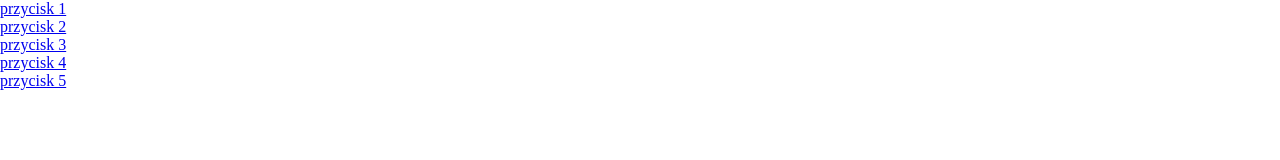
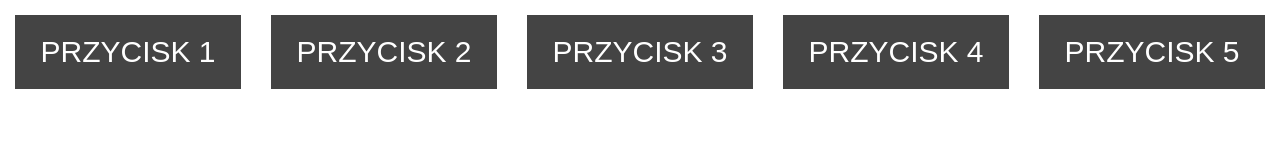
Before and after one commit to PZalles/Responsive-menu, a plain HTML site: page index.html in a window 1280 px wide. Drawn offline with Linux system fonts and the light colour scheme.

Commit message:
Add style code

```diff
--- a/style.css
+++ b/style.css
@@ -2,3 +2,29 @@
     margin: 0;
     padding: 0;
 }
+
+ul {
+    display: flex;
+    list-style: none;
+}
+
+li {
+    flex-basis: 25%;
+}
+
+a {
+    display: block;
+    text-transform: uppercase;
+    text-decoration: none;
+    text-align: center;
+    font-size: 30px;
+    font-family: arial;
+    background-color: #444;
+    color: white;
+    padding: 20px;
+    margin: 15px;
+}
+
+a:hover {
+    background-color: black;
+}
```
